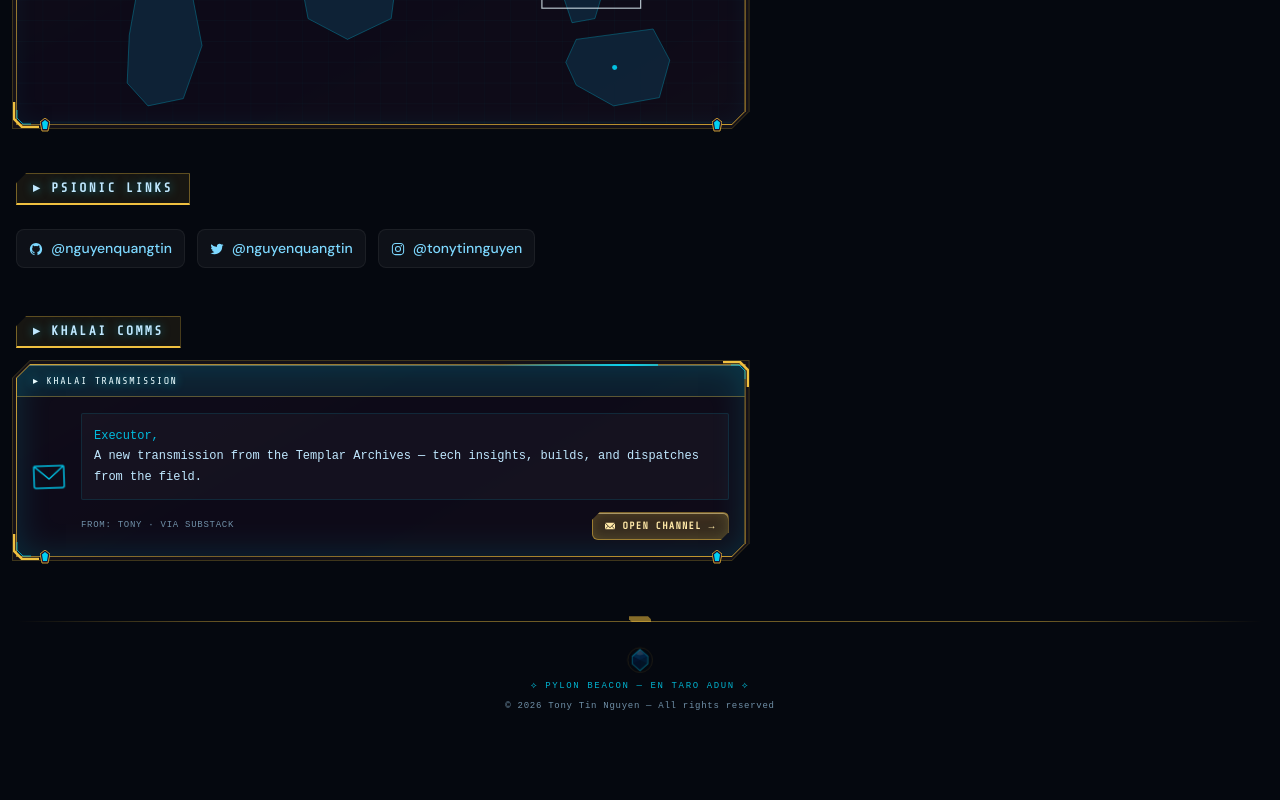
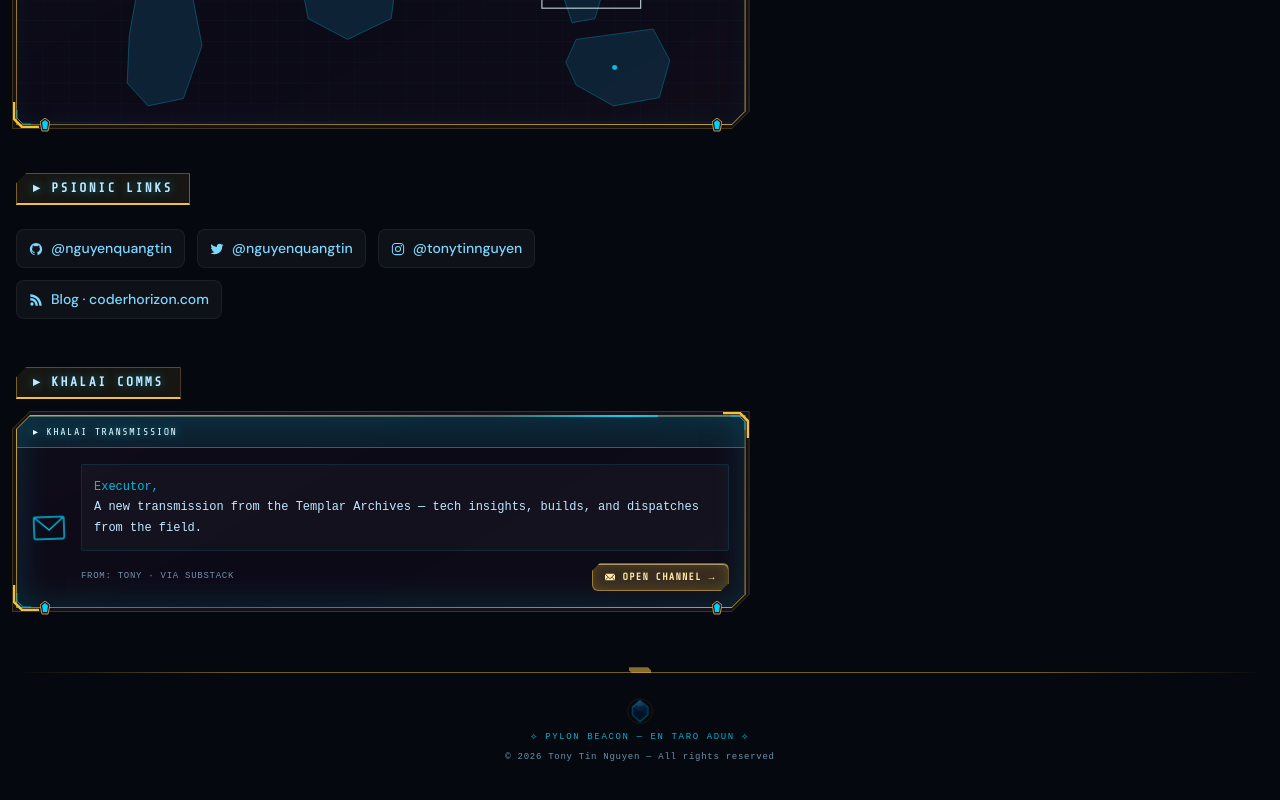
Before and after one commit to nguyenquangtin/homepage_2024, a Next.js app: page / in a window 1280 px wide. Shown: the part 1848-2648 px from the top of the page. Before the commit the page ends 2609 px from the top, so only its background shows below. Built offline with nearby package versions, Linux system fonts and the light colour scheme.

Commit message:
feat(home): add Blog (coderhorizon.com) to Psionic Links (#22)

```diff
--- a/pages/index.js
+++ b/pages/index.js
@@ -7,7 +7,12 @@ import {
   Flex,
   useColorModeValue
 } from '@chakra-ui/react'
-import { IoLogoTwitter, IoLogoInstagram, IoLogoGithub } from 'react-icons/io5'
+import {
+  IoLogoTwitter,
+  IoLogoInstagram,
+  IoLogoGithub,
+  IoLogoRss
+} from 'react-icons/io5'
 import Paragraph from '../components/paragraph'
 import Layout from '../components/layouts/article'
 import Section from '../components/section'
@@ -104,6 +109,11 @@ const socialLinks = [
     icon: <IoLogoInstagram />,
     label: '@tonytinnguyen',
     href: 'https://instagram.com/tonytinnguyen'
+  },
+  {
+    icon: <IoLogoRss />,
+    label: 'Blog · coderhorizon.com',
+    href: 'https://coderhorizon.com/'
   }
 ]
 
```
